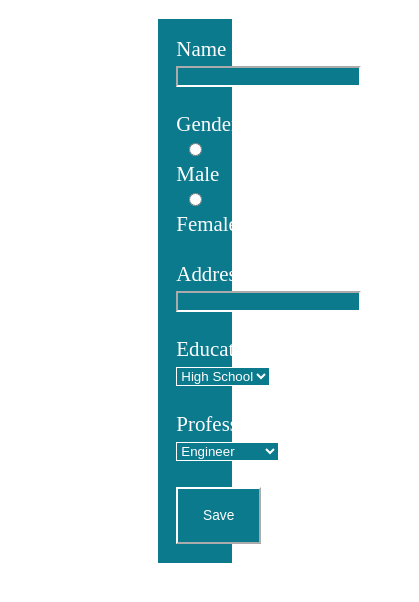
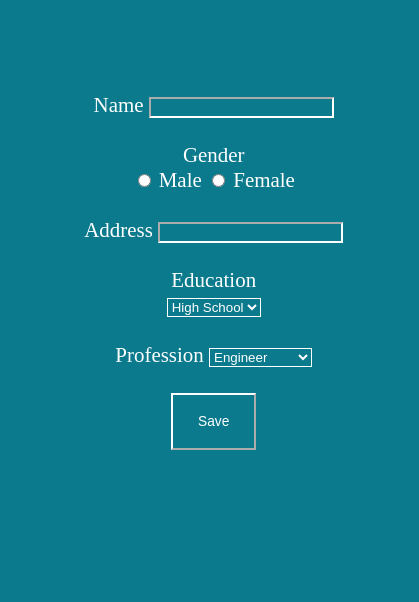
Before and after one commit to Roohi-Naz/obj.assignment, a plain HTML site: page qno 4.html in a window 390 px wide. Shown: the whole page, 419 px wide, since content can reach past the window. Drawn offline with Linux system fonts and the light colour scheme.

Commit message:
responsive

```diff
--- a/qno 4.html
+++ b/qno 4.html
@@ -44,6 +44,19 @@ font-size:1cap;
 color: white;
 
         }
+        @media (max-width: 480px){
+            body{
+                background-color: rgb(11, 122, 141) ;
+
+            }
+            #personForm {
+                width: 100%;
+                margin-left: 0%;
+                margin-top: 20%;
+
+            }
+        }
+
 
     </style>
 </head>
```
